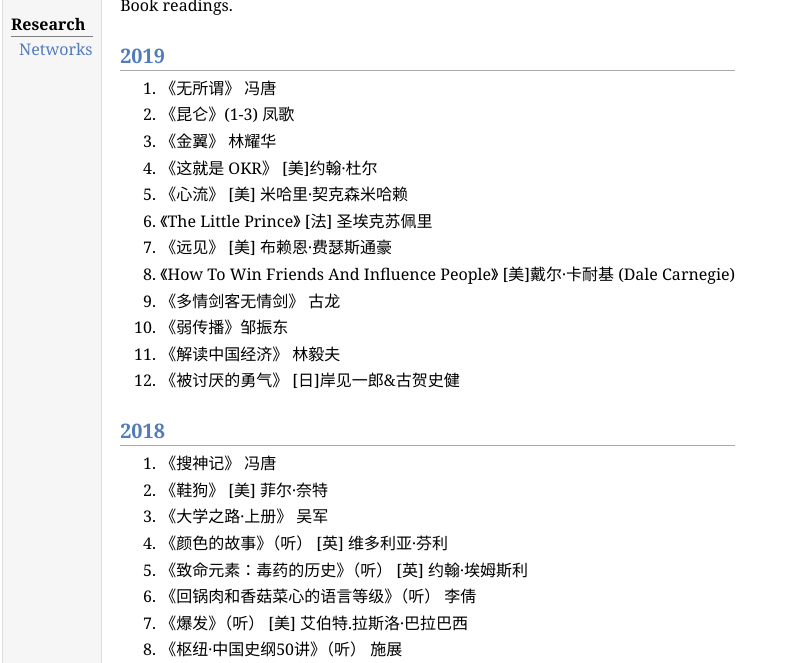
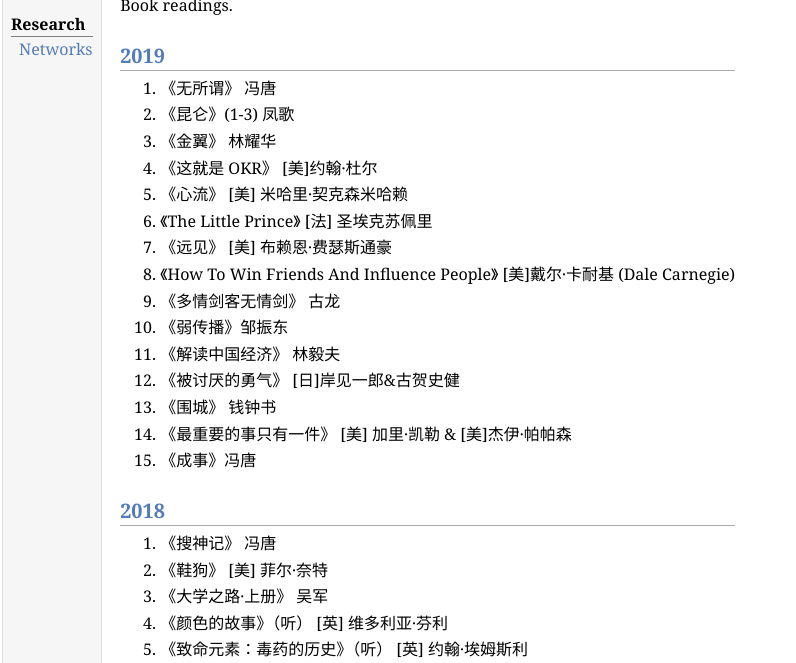
Before and after one commit to fs302/FindShine.com, a plain HTML site: page FindShine/me/reading.html in a window 1280 px wide. Shown: the part 103-766 px from the top of the page, without its empty margins (0-796 px from the left). Drawn offline with Linux system fonts and the light colour scheme.

Commit message:
add reading

```diff
--- a/FindShine/me/reading.html
+++ b/FindShine/me/reading.html
@@ -48,6 +48,12 @@
 <li><p>《解读中国经济》 林毅夫</p>
 </li>
 <li><p>《被讨厌的勇气》 [日]岸见一郎&amp;古贺史健</p>
+</li>
+<li><p>《围城》 钱钟书</p>
+</li>
+<li><p>《最重要的事只有一件》 [美] 加里·凯勒 &amp; [美]杰伊·帕帕森</p>
+</li>
+<li><p>《成事》冯唐</p>
 </li>
 </ol>
 <h2>2018</h2>
@@ -193,7 +199,7 @@
 </ol>
 <div id="footer">
 <div id="footer-text">
-Page generated 2019-09-17 11:44:01 CST, by <a href="http://jemdoc.jaboc.net/">jemdoc</a>.
+Page generated 2019-11-07 12:49:41 CST, by <a href="http://jemdoc.jaboc.net/">jemdoc</a>.
 </div>
 </div>
 </td>
```
Also changed, not shown: 1 other file.
